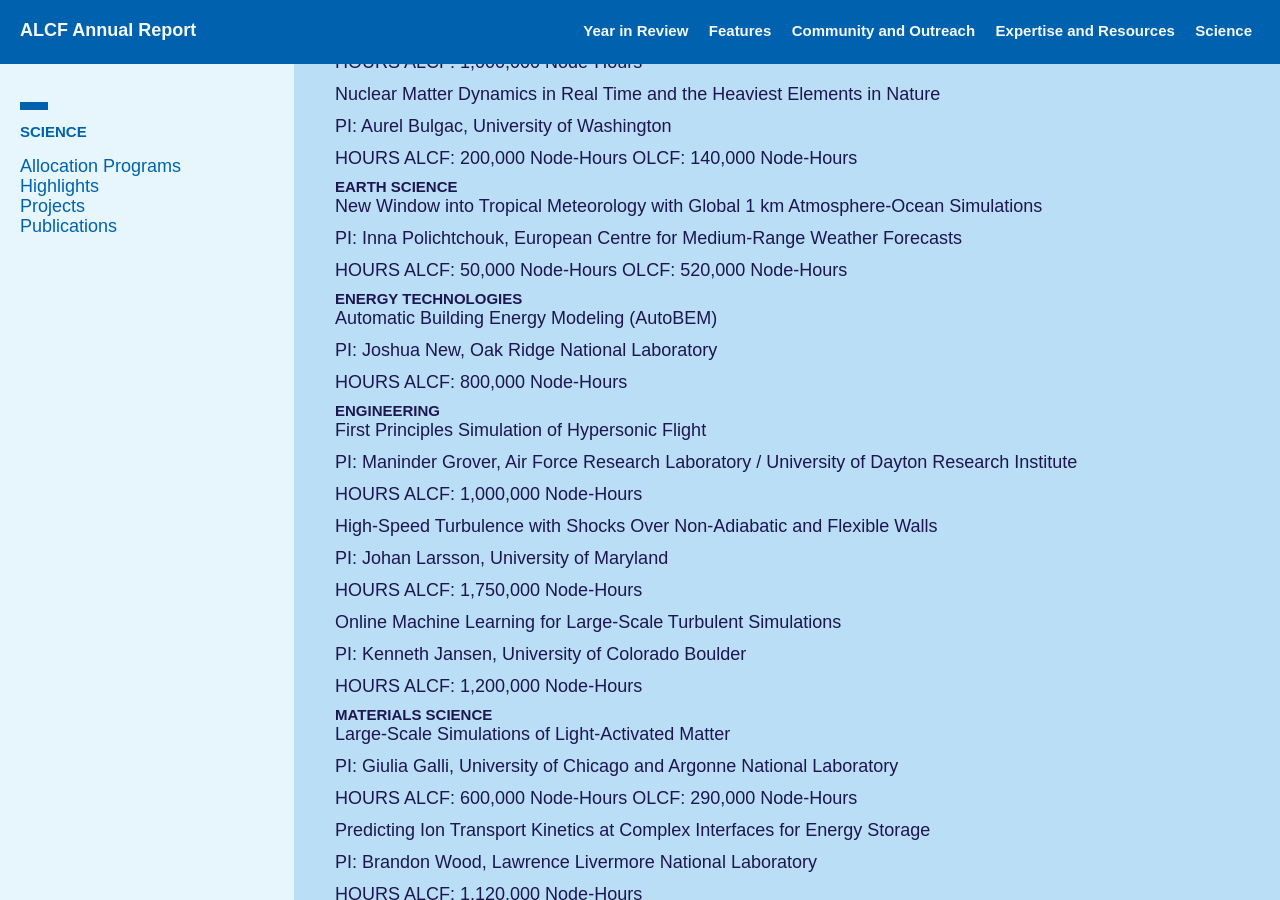
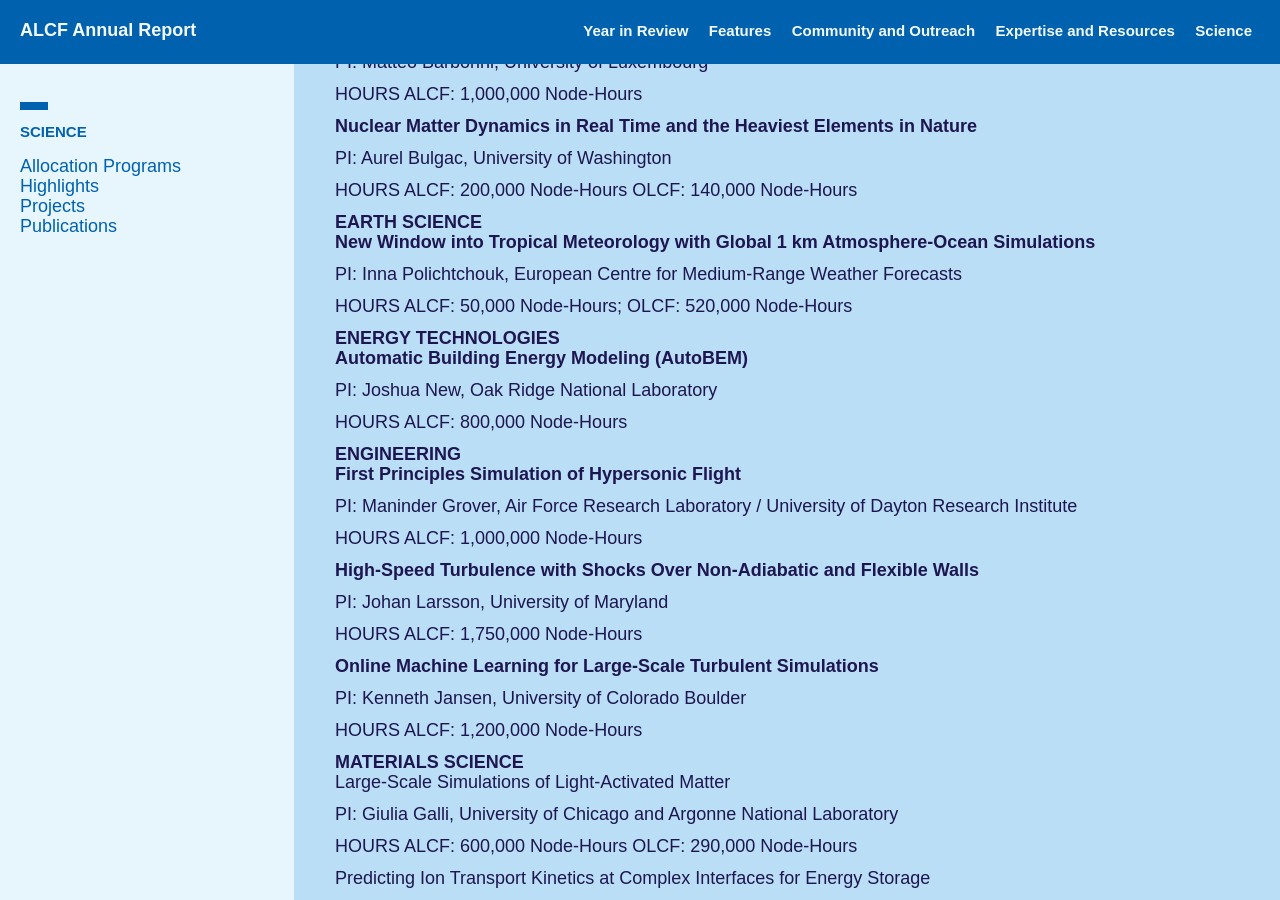
Before and after one commit to sbx-bnagle/ALCF-AR2022, a Jekyll site: the page built from 05_science/projects.md, in a window 1280 px wide and 900 px high, scrolled down 596 px. Built offline with Jekyll 4.4.1, drawn with Linux system fonts in a browser that asks for light colours; some web fonts are replaced; some of the changed lines change nothing that is shown.

Commit message:
Update projects.md

```diff
--- a/05_science/projects.md
+++ b/05_science/projects.md
@@ -8,79 +8,78 @@ permalink: /science/projects/
 ---
 
 
-## INCITE 2022
-### BIOLOGICAL SCIENCES
-COMPBIO2: COMbining deep-learning with Physics-Based affinIty estimatiOn 2
+# INCITE 2022
+## BIOLOGICAL SCIENCES
+**COMPBIO2: COMbining deep-learning with Physics-Based affinIty estimatiOn 2**
 
 PI: Peter Coveney, University College London
 
 HOURS ALCF: 100,000 Node-Hours
 
-Design of Peptides and Proteins on Classical and Quantum Computing Hardware
+**Design of Peptides and Proteins on Classical and Quantum Computing Hardware**
 
 PI: Vikram Mulligan, Flatiron Institute
 
 HOURS ALCF: 1,070,000 Node-Hours
 
-### CHEMISTRY
+## CHEMISTRY
 
-Heterogeneous Catalysis as a Collective Phenomenon Within Dynamic Ensembles of States
+**Heterogeneous Catalysis as a Collective Phenomenon Within Dynamic Ensembles of States**
 
 PI: Anastassia Alexandrova, University of California
 
 HOURS ALCF: 2,000,000 Node-Hours
 
-Implementing a Dispersive Interaction Database through Quantum Monte Carlo
+**Implementing a Dispersive Interaction Database through Quantum Monte Carlo**
 
 PI: Matteo Barborini, University of Luxembourg
 
 HOURS ALCF: 1,000,000 Node-Hours
 
-Nuclear Matter Dynamics in Real Time and the Heaviest Elements in Nature
+**Nuclear Matter Dynamics in Real Time and the Heaviest Elements in Nature**
 
 PI: Aurel Bulgac, University of Washington
 
 HOURS ALCF: 200,000 Node-Hours
 OLCF: 140,000 Node-Hours
 
-### EARTH SCIENCE
+## EARTH SCIENCE
 
-New Window into Tropical Meteorology with Global 1 km Atmosphere-Ocean Simulations
+**New Window into Tropical Meteorology with Global 1 km Atmosphere-Ocean Simulations**
 
 PI: Inna Polichtchouk, European Centre for Medium-Range Weather Forecasts
 
-HOURS ALCF: 50,000 Node-Hours
-OLCF: 520,000 Node-Hours
+HOURS ALCF: 50,000 Node-Hours; OLCF: 520,000 Node-Hours
 
-### ENERGY TECHNOLOGIES
+## ENERGY TECHNOLOGIES
 
-Automatic Building Energy Modeling (AutoBEM)
+**Automatic Building Energy Modeling (AutoBEM)**
 
 PI: Joshua New, Oak Ridge National Laboratory
 
 HOURS ALCF: 800,000 Node-Hours
 
-### ENGINEERING
+## ENGINEERING
 
-First Principles Simulation of Hypersonic Flight
+**First Principles Simulation of Hypersonic Flight**
 
 PI: Maninder Grover, Air Force Research Laboratory / University of Dayton Research Institute
 
 HOURS ALCF: 1,000,000 Node-Hours
 
-High-Speed Turbulence with Shocks Over Non-Adiabatic and Flexible Walls
+**High-Speed Turbulence with Shocks Over Non-Adiabatic and Flexible Walls**
 
 PI: Johan Larsson, University of Maryland
 
 HOURS ALCF: 1,750,000 Node-Hours
 
-Online Machine Learning for Large-Scale Turbulent Simulations
+**Online Machine Learning for Large-Scale Turbulent Simulations**
 
 PI: Kenneth Jansen, University of Colorado Boulder
 
 HOURS ALCF: 1,200,000 Node-Hours
 
-### MATERIALS SCIENCE
+## MATERIALS SCIENCE
 
 Large-Scale Simulations of Light-Activated Matter
 
```
